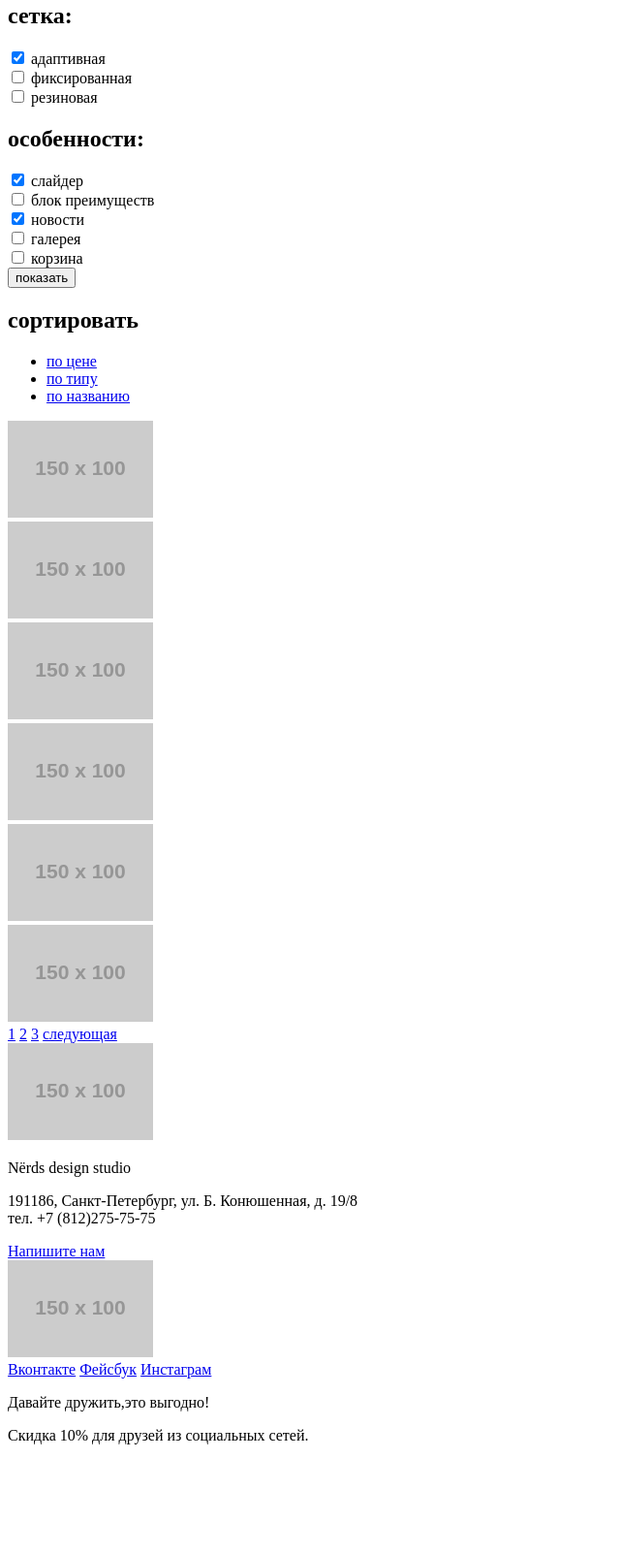
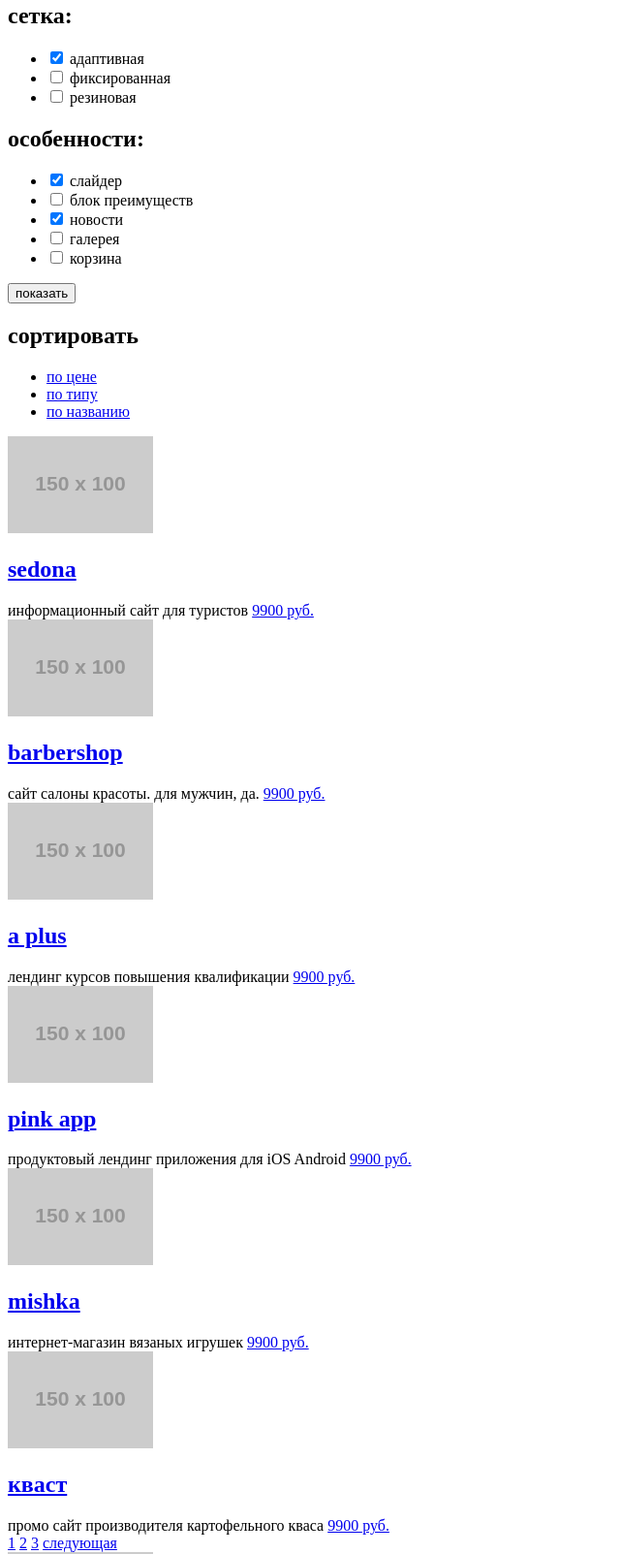
Before and after one commit to Tatyana1984/246912-nerds, a plain HTML site: page catalog.html in a window 1280 px wide. Shown: the part 472-2075 px from the top of the page at 97% size, without its empty margins (0-640 px from the left). Before the commit the page ends 1978 px from the top, so only its background shows below. Drawn offline with Linux system fonts and the light colour scheme; placeholder pictures from the web are drawn by us.

Commit message:
Исправления

```diff
--- a/catalog.html
+++ b/catalog.html
@@ -35,6 +35,7 @@
       <div class="top-section">
         <h1>Магазин готовых шаблонов</h1>
       </div>
+      <div class="joint-section">
         <div class="left-section">
           <div class="purchace">
             <h2>стоимость:</h2>
@@ -51,37 +52,58 @@
               <div class="over-value">15000</div>
             </div>
           </div>
-        <div class="option">
+          <aside>
             <form action="#" method="get">
               <div class="attribute-1">
                 <h2>сетка:</h2>
+                <ul>
+                  <li>
                     <input type="checkbox" name="first-kind" id="first-kind-field" checked>
-              <label for="first-kind-field">адаптивная</label><br>
+                    <label for="first-kind-field">адаптивная</label>
+                  </li>
+                  <li>
                     <input type="checkbox" name="second-kind" id="second-kind-field">
-              <label for="second-kind-field">фиксированная</label><br>
+                    <label for="second-kind-field">фиксированная</label>
+                  </li>
+                  <li>
                     <input type="checkbox" name="third-kind" id="third-kind-field">
-              <label for="third-kind-field">резиновая</label><br>
+                    <label for="third-kind-field">резиновая</label>
+                  </li>
+                </ul>
               </div>
               <div class="attribute-2">
                 <h2>особенности:</h2>
+                <ul>
+                  <li>
                     <input type="checkbox" name="first-thing" id="first-thing-field" checked>
-              <label for="first-thing-field">слайдер</label><br>
+                    <label for="first-thing-field">слайдер</label>
+                  </li>
+                  <li>
                     <input type="checkbox" name="second-thing" id="second-thing-field">
-              <label for="second-thing-field">блок преимуществ</label><br>
+                    <label for="second-thing-field">блок преимуществ</label>
+                  </li>
+                  <li>
                     <input type="checkbox" name="third-thing" id="third-thing-field" checked>
-              <label for="third-thing-field">новости</label><br>
+                    <label for="third-thing-field">новости</label>
+                  </li>
+                  <li>
                     <input type="checkbox" name="fourth-thing" id="fourth-thing-field">
-              <label for="fourth-thing-field">галерея</label><br>
+                    <label for="fourth-thing-field">галерея</label>
+                  </li>
+                  <li>
                     <input type="checkbox" name="fifth-thing" id="fifth-thing-field">
-              <label for="fifth-thing-field">корзина</label><br>
+                    <label for="fifth-thing-field">корзина</label>
+                  </li>
+                </ul>
               </div>
               <button class="show" type="submit">показать</button>
             </form>
-        </div>
+          </aside>
         </div>
         <div class="right-section">
           <div class="sorting">
             <h2>сортировать</h2>
+            <div class="sort-box">
               <ul class="sort-group">
                 <li>
                   <a href="#">по цене</a>
@@ -96,36 +118,91 @@
               <span class="down"></span>
               <span class="up"></span>
             </div>
+          </div>
           <div class="samples">
             <div class="sample-1">
+              <div class="sedona-img">
+                <img src="http://placehold.it/150x100" alt="">
+              </div>
+              <div class="sedona-info">
                 <a href="#">
-              <img src="http://placehold.it/150x100" alt="">
+                  <h2>sedona</h2>
                 </a>
+                <span class="info">информационный сайт для туристов</span>
+                <span class="bay">
+                  <a href="#">9900 руб.</a>
+                </span>
+              </div>
             </div>
             <div class="sample-2">
+              <div class="barbershop-img">
+                <img src="http://placehold.it/150x100" alt="">
+              </div>
+              <div class="barbershop-info">
                 <a href="#">
-              <img src="http://placehold.it/150x100" alt="">
+                  <h2>barbershop</h2>
                 </a>
+                <span class="info">сайт салоны красоты. для мужчин, да.</span>
+                <span class="bay">
+                  <a href="#">9900 руб.</a>
+                </span>
+              </div>
             </div>
             <div class="sample-3">
+              <div class="aplus-img">
+                <img src="http://placehold.it/150x100" alt="">
+              </div>
+              <div class="aplus-info">
                 <a href="#">
-              <img src="http://placehold.it/150x100" alt="">
+                  <h2>a plus</h2>
                 </a>
+                <span class="info">лендинг курсов повышения квалификации</span>
+                <span class="bay">
+                  <a href="#">9900 руб.</a>
+                </span>
+              </div>
             </div>
             <div class="sample-4">
+              <div class="pinkapp-img">
+                <img src="http://placehold.it/150x100" alt="">
+              </div>
+              <div class="pinkapp-info">
                 <a href="#">
-              <img src="http://placehold.it/150x100" alt="">
+                  <h2>pink app</h2>
                 </a>
+                <span class="info">продуктовый лендинг приложения для iOS Android</span>
+                <span class="bay">
+                  <a href="#">9900 руб.</a>
+                </span>
+              </div>
             </div>
             <div class="sample-5">
+              <div class="mishka-img">
+                <img src="http://placehold.it/150x100" alt="">
+              </div>
+              <div class="mishka-info">
                 <a href="#">
-              <img src="http://placehold.it/150x100" alt="">
+                  <h2>mishka</h2>
                 </a>
+                <span class="info">интернет-магазин вязаных игрушек</span>
+                <span class="bay">
+                  <a href="#">9900 руб.</a>
+                </span>
+              </div>
             </div>
             <div class="sample-6">
+              <div class="kvast-img">
+                <img src="http://placehold.it/150x100" alt="">
+              </div>
+              <div class="kvast-info">
                 <a href="#">
-              <img src="http://placehold.it/150x100" alt="">
+                  <h2>кваст</h2>
                 </a>
+                <span class="info">промо сайт производителя картофельного кваса</span>
+                <span class="bay">
+                  <a href="#">9900 руб.</a>
+                </span>
+              </div>
             </div>
           </div>
           <div class="pages">
@@ -141,6 +218,7 @@
             <span class="next">
               <a href="#">следующая</a>
             </span>
+          </div>
         </div>
       </div>
       <div class="bottom-section">
@@ -160,6 +238,7 @@
           <img src="http://placehold.it/150x100" alt="">
         </div>
       </div>
+    </main>
     <footer class="footer">
       <div class="container">
         <div class="social-1">
@@ -173,6 +252,5 @@
         </div>
       </div>
     </footer>
-    </main>
   </body>
 </html>
```
Also changed, not shown: index.html (+2 -10 lines). Lines whose indentation alone changed are shown as unchanged.
